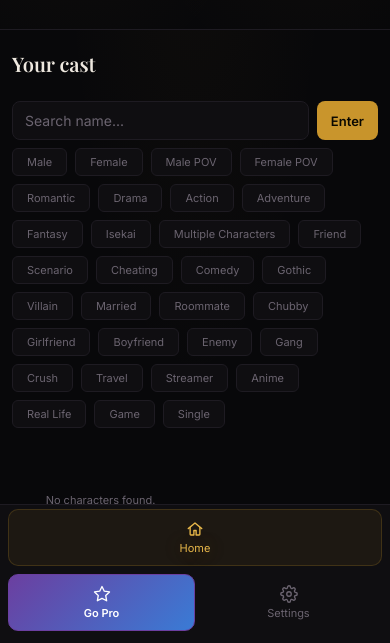
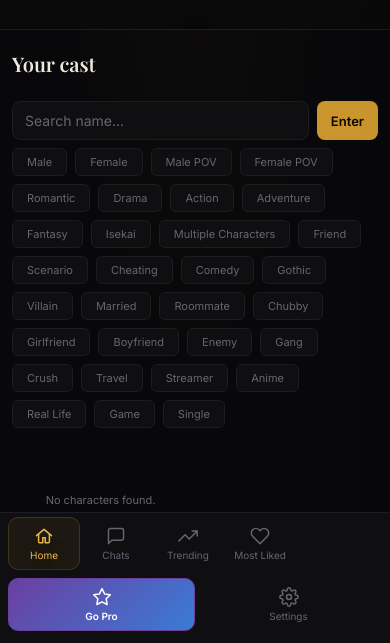
Before and after one commit to X-Slowness/SceneAI, a website: page public/index.html in a window 390 px wide. Shown: the part 201-844 px from the top of the page. Drawn offline with nearby package versions, Linux system fonts and the light colour scheme; no server answers; a web font is replaced by a local one.

Commit message:
Fix mobile bottom nav - make buttons smaller and fit all

```diff
--- a/public/style.css
+++ b/public/style.css
@@ -1303,14 +1303,15 @@ dialog input[type="color"] {
     width: 100%; min-width: 0; height: auto;
     flex-direction: column; border-right: none;
     border-top: 1px solid var(--border);
-    z-index: 500; padding: 0;
+    z-index: 500; padding: 0; overflow: visible;
   }
   .brand { display: none; }
-  .nav-vertical { display: flex; flex-direction: row; flex-wrap: nowrap; gap: 0; overflow-x: auto; padding: 4px 8px; -webkit-overflow-scrolling: touch; }
-  .nav-btn { flex: none; min-width: 0; padding: 10px 6px; font-size: 11px; text-align: center; display: flex; flex-direction: column; align-items: center; gap: 3px; white-space: nowrap; border-radius: 10px; }
-  .nav-btn svg { flex-shrink: 0; }
+  .nav-vertical { display: flex; flex-direction: row; flex-wrap: nowrap; gap: 0; overflow-x: auto; padding: 4px 8px; -webkit-overflow-scrolling: touch; scrollbar-width: none; -ms-overflow-style: none; }
+  .nav-vertical::-webkit-scrollbar { display: none; }
+  .nav-btn { flex: 1 0 auto; min-width: 0; max-width: 72px; padding: 8px 4px; font-size: 10px; text-align: center; display: flex; flex-direction: column; align-items: center; gap: 3px; white-space: nowrap; border-radius: 10px; }
+  .nav-btn svg { flex-shrink: 0; width: 20px; height: 20px; }
   .sidebar-bottom { display: flex; flex-direction: row; gap: 0; padding: 4px 8px 8px; border-top: none; }
-  .sidebar-bottom .nav-btn { flex: 1; }
+  .sidebar-bottom .nav-btn { flex: 1; max-width: none; }
 
   .main-content { flex: 1; overflow-y: auto; padding-bottom: 72px; padding-bottom: calc(72px + env(safe-area-inset-bottom, 0px)); }
   .chat-view { height: calc(100dvh - 56px); }
@@ -1402,8 +1403,8 @@ dialog input[type="color"] {
 @media (max-width: 380px) {
   .gallery { grid-template-columns: 1fr; }
   .card-photo-wrap { height: 180px; }
-  .nav-btn { font-size: 10px; padding: 8px 4px; }
-  .nav-btn svg { width: 16px; height: 16px; }
+  .nav-btn { font-size: 9px; padding: 6px 2px; max-width: 56px; }
+  .nav-btn svg { width: 18px; height: 18px; }
 }
 
 
```
